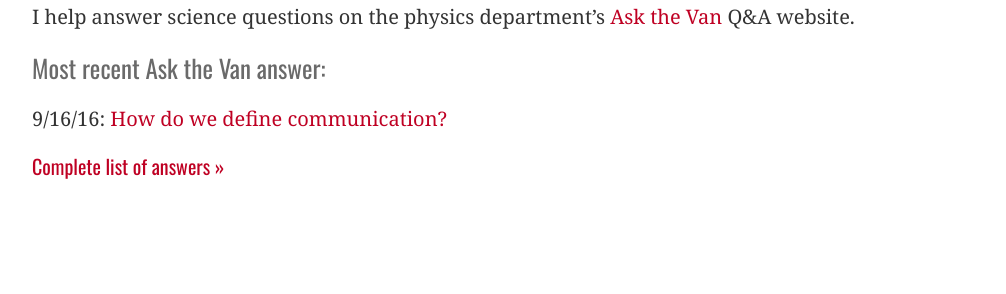
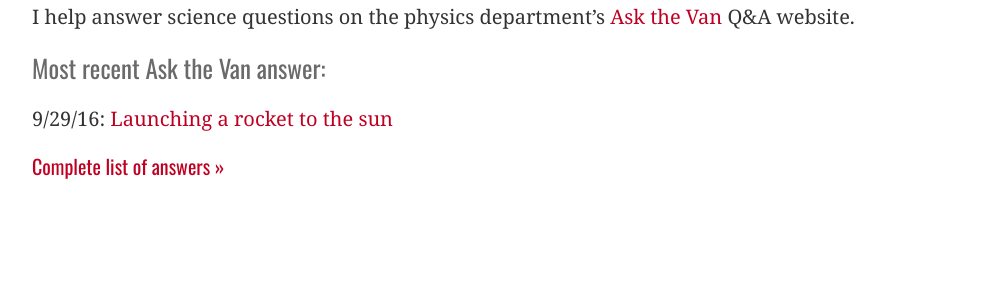
Before and after one commit to piscisvolans/piscisvolans.github.io, a Jekyll site: the page built from about.md, in a window 1280 px wide. Shown: the part 1456-1750 px from the top of the page, without its empty margins (148-1154 px from the left). Built offline with Jekyll 4.4.1, drawn with Linux system fonts in a browser that asks for light colours; nearby versions of some CDN libraries; some web fonts are replaced; comment, search, counter and statistics services are not loaded.

Commit message:
Update list of Ask the Van answers

```diff
--- a/_data/askthevan.yml
+++ b/_data/askthevan.yml
@@ -151,6 +151,9 @@
 - title: Why do dim objects appear brighter out of the corner of your eye?
   url: http://ift.tt/2cDDCJ4
   date: September 16, 2016 at 08:51PM
-- title: How do we define communication?
+- title: How do we define communication in entanglement?
   url: http://ift.tt/2cQw6ht
   date: September 16, 2016 at 08:53PM
+- title: Launching a rocket to the sun
+  url: http://ift.tt/2d0d97o
+  date: September 29, 2016 at 11:01PM
```
